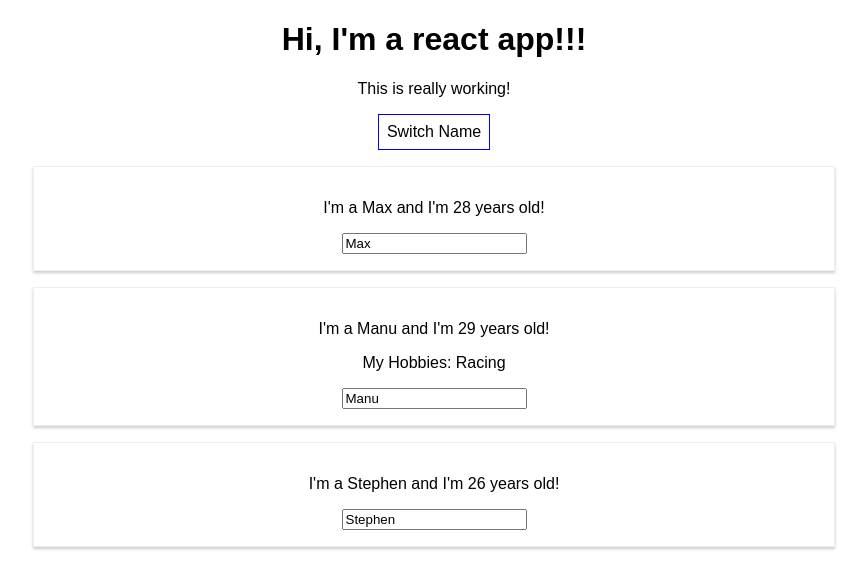
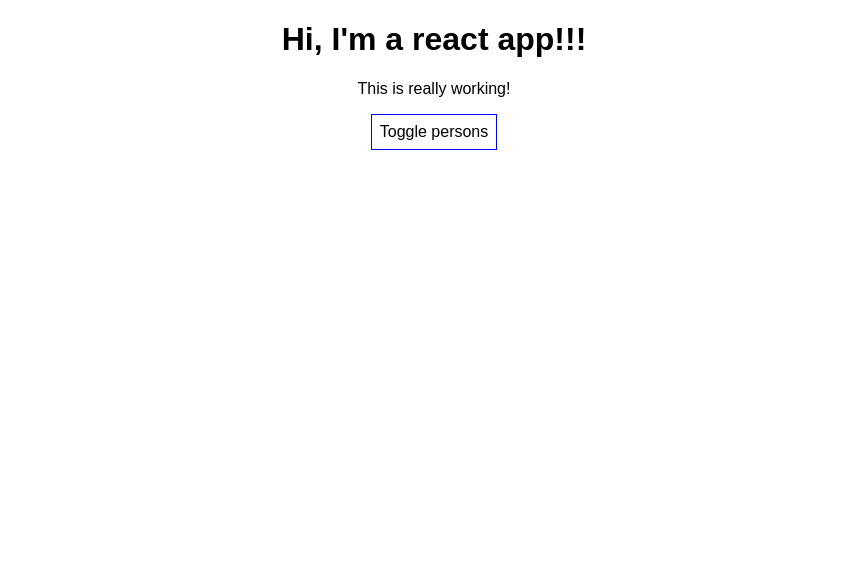
Before and after one commit to douglascamilo/react-complete-guide, a React (Create React App) app: page / in a window 1280 px wide. Shown: the top 588 px of the page, without its empty margins (206-1073 px from the left). Built offline with nearby package versions, Linux system fonts and the light colour scheme.

Commit message:
Rendering content conditionally

```diff
--- a/src/App.js
+++ b/src/App.js
@@ -8,7 +8,8 @@
       { name: 'Max', age: 28 },
       { name: 'Manu', age: 29 },
       { name: 'Stephen', age: 26 },
-    ]
+    ],
+    showPersons: false
   };
 
   switchNameHandler = (newName) => {
@@ -31,6 +32,11 @@
     });
   }
 
+  togglePersonsHandler = () => {
+    const doesShow = this.state.showPersons;
+    this.setState({ showPersons: !doesShow });
+  };
+
   render() {
     const style = {
       backgroundColor: 'white',
@@ -47,18 +53,22 @@
 
         <button
             style={style}
-            onClick={() => this.switchNameHandler('Maximilian')}>Switch Name</button>
-        <Person
-            name={ this.state.persons[0].name }
-            age={ this.state.persons[0].age } />
-        <Person
-            name={ this.state.persons[1].name }
-            age={ this.state.persons[1].age }
-            click={ this.switchNameHandler.bind(this, 'Max!') }
-            changed={ this.nameChangedHandler }>My Hobbies: Racing</Person>
-        <Person
-            name={ this.state.persons[2].name }
-            age={ this.state.persons[2].age } />
+            onClick={this.togglePersonsHandler}>Toggle persons</button>
+        {this.state.showPersons ?
+          <div>
+            <Person
+                name={this.state.persons[0].name}
+                age={this.state.persons[0].age}/>
+            <Person
+                name={this.state.persons[1].name}
+                age={this.state.persons[1].age}
+                click={this.switchNameHandler.bind(this, 'Max!')}
+                changed={this.nameChangedHandler}>My Hobbies: Racing</Person>
+            <Person
+                name={this.state.persons[2].name}
+                age={this.state.persons[2].age}/>
+          </div> : null
+        }
       </div>
     );
   }
```
